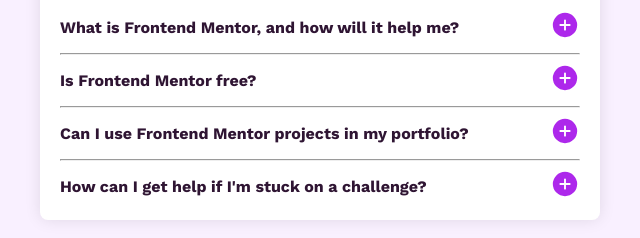
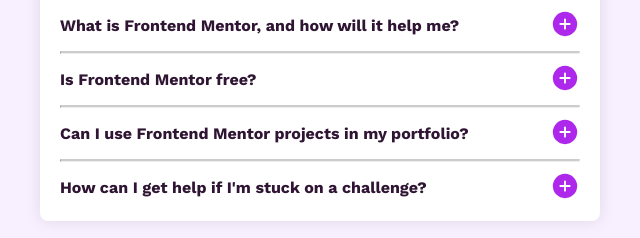
Before and after one commit to elioflo/faq-accordion-main, a plain HTML site: page index.html in a window 1280 px wide. Shown: the part 307-545 px from the top of the page, 320-960 px from the left. Drawn offline with nearby package versions, Linux system fonts and the light colour scheme.

Commit message:
Update README.md

```diff
--- a/index.html
+++ b/index.html
@@ -64,6 +64,10 @@
 
       details {
         margin: 1rem 0;
+      }
+
+      hr {
+        border-top: .125rem solid rgba(0,0,0,.2);
       }
 
       .container {
```
Also changed, not shown: screenshot.png (added), 3 other files.
